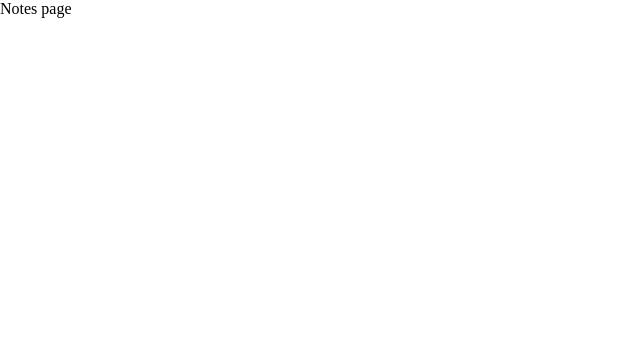
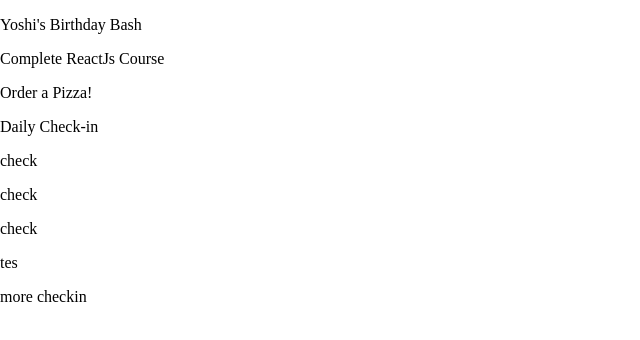
Before and after one commit to anangyoga/mui-notes-app, a React (Create React App) app: page / in a window 1280 px wide. Shown: the top 340 px of the page, without its empty margins (0-640 px from the left). Built offline with nearby package versions, Linux system fonts and the light colour scheme; data requests are answered from the project's data file.

Commit message:
JSON server and useHistory

```diff
--- /dev/null
+++ b/data/db.json
@@ -0,0 +1,58 @@
+{
+  "notes": [
+    {
+      "title": "Yoshi's Birthday Bash",
+      "details": "Lorem Ipsum is simply dummy text of the printing and typesetting industry. Lorem Ipsum has been the industry's standard dummy text ever since the 1500s, when an unknown printer took a galley of type and scrambled it to make a type specimen book. ",
+      "category": "reminders",
+      "id": 1
+    },
+    {
+      "title": "Complete ReactJs Course",
+      "details": "It has survived not only five centuries, but also the leap into electronic typesetting, remaining essentially unchanged. It was popularised in the 1960s with the release of Letraset sheets containing Lorem Ipsum passages, and more recently with desktop publishing software like Aldus PageMaker including versions of Lorem Ipsum. ",
+      "category": "work",
+      "id": 2
+    },
+    {
+      "title": "Order a Pizza!",
+      "details": "Lorem Ipsum is simply dummy text of the printing and typesetting industry. Lorem Ipsum has been the industry's standard. ",
+      "category": "todo",
+      "id": 3
+    },
+    {
+      "title": "Daily Check-in ",
+      "details": "Today I'm going to learn Material-UI from The Net Ninja",
+      "category": "work",
+      "id": 4
+    },
+    {
+      "title": "check",
+      "details": "check",
+      "category": "reminders",
+      "id": 5
+    },
+    {
+      "title": "check",
+      "details": "check",
+      "category": "reminders",
+      "id": 6
+    },
+    {
+      "title": "check",
+      "details": "check",
+      "category": "reminders",
+      "id": 7
+    },
+    {
+      "title": "tes",
+      "details": "tessss",
+      "category": "reminders",
+      "id": 8
+    },
+    {
+      "title": "more checkin",
+      "details": "this is the last checking",
+      "category": "reminders",
+      "id": 9
+    }
+  ]
+}
--- a/src/pages/Create.js
+++ b/src/pages/Create.js
@@ -1,8 +1,10 @@
 import React from "react";
 import { Typography, Button, Container, TextField, Box, Radio, RadioGroup, FormControlLabel, FormLabel, FormControl } from "@mui/material/";
 import KeyboardArrowRightIcon from "@mui/icons-material/KeyboardArrowRight";
+import { useHistory } from "react-router-dom";
 
 export default function Create() {
+  const history = useHistory();
   const [title, setTitle] = React.useState("");
   const [details, setDetails] = React.useState("");
   const [titleError, setTitleError] = React.useState(false);
@@ -22,10 +24,26 @@
       setDetailsError(true);
     }
 
-    if (title && details && category) {
-      console.log(title, details, category);
+    if (title && details) {
+      // request to the same endpoint
+      // add second argument, which is object
+      fetch("http://localhost:8000/notes", {
+        // this tell fetch that we're making POST request data
+        method: "POST",
+        // this tell what type content that gonna be sent, it's JSON
+        headers: { "Content-type": "application/json" },
+        // this is where we sent the json data, which is an object
+        body: JSON.stringify({
+          // we have to stringify because we can't sent JS object
+          // it has to be in JSON format
+          title,
+          details,
+          category,
+        }),
+      }).then(() => history.push("/"));
     }
   };
+
   return (
     <Container>
       <Typography variant="h6" color="textSecondary" component="h2" gutterBottom>
--- a/src/pages/Notes.js
+++ b/src/pages/Notes.js
@@ -1,9 +1,17 @@
-import React from 'react'
+import React, { useEffect, useState } from "react";
 
 export default function Notes() {
+  const [notes, setNotes] = useState([]);
+  useEffect(() => {
+    fetch("http://localhost:8000/notes").then((res) => {
+      res.json().then((data) => setNotes(data));
+    });
+  }, []);
   return (
     <div>
-      Notes page
+      {notes.map((note) => (
+        <p key={note.id}>{note.title}</p>
+      ))}
     </div>
-  )
+  );
 }
```
